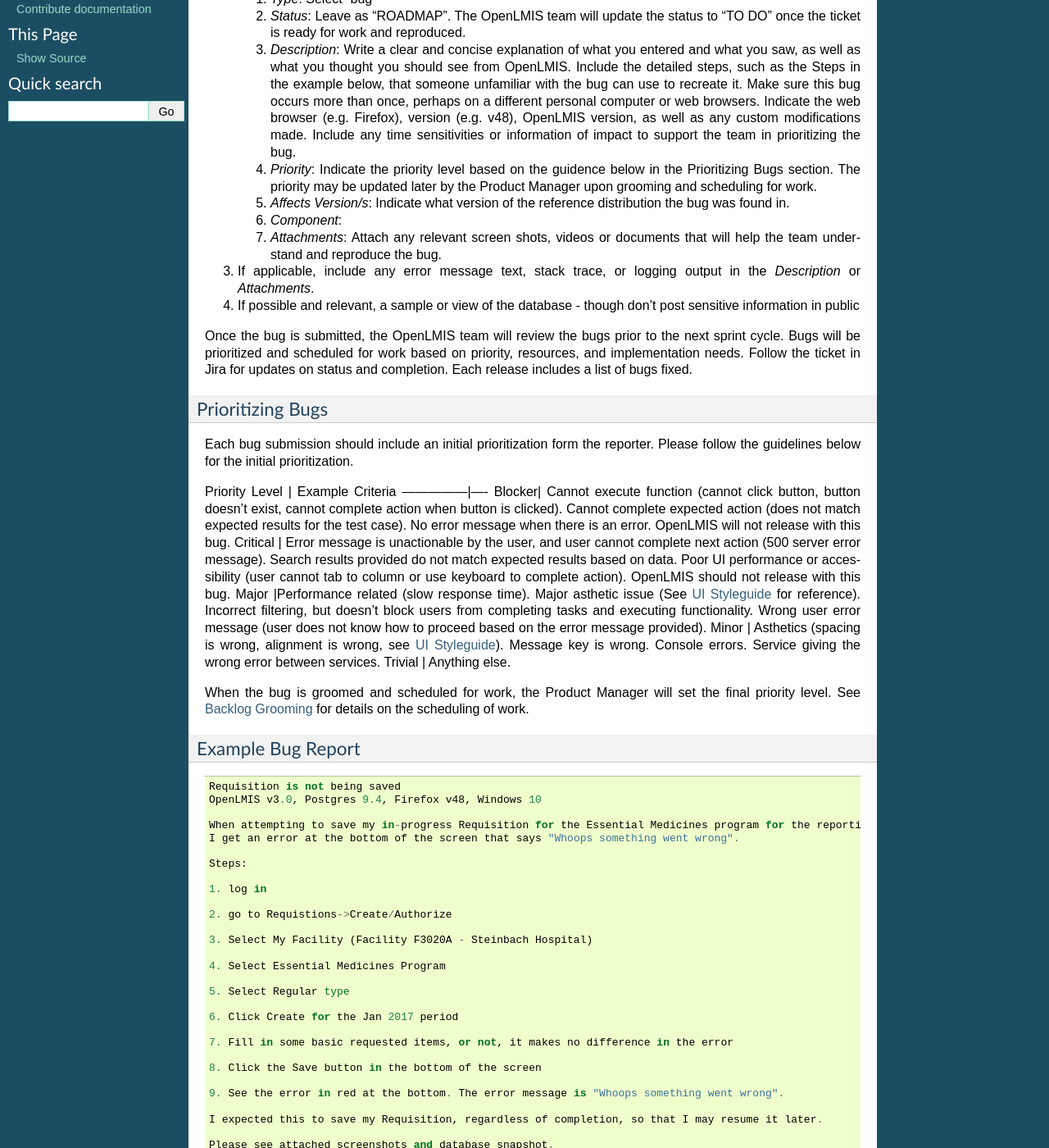
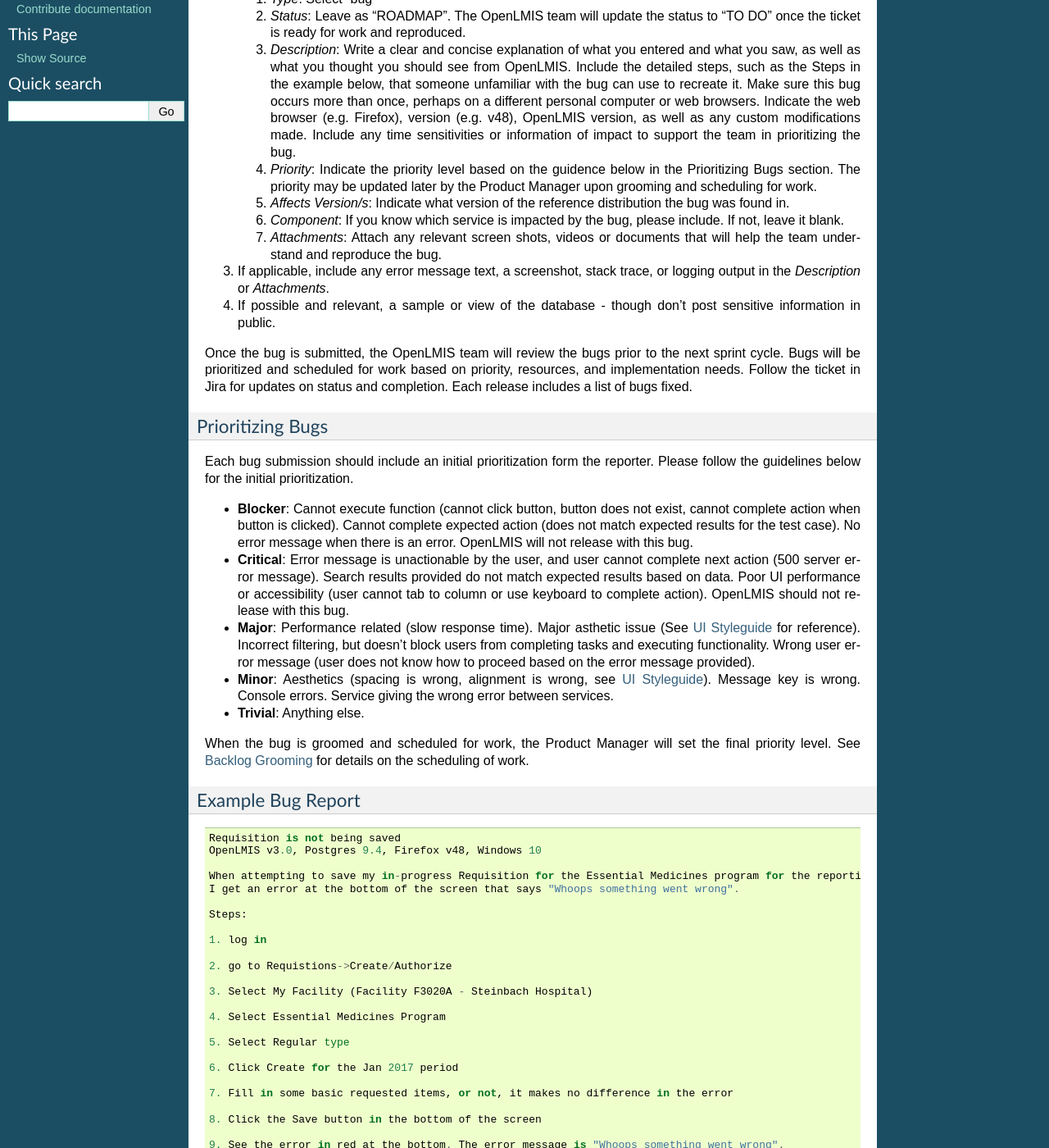
Before and after one commit to OpenLMIS/openlmis-ref-distro, a Sphinx documentation site: the page built from docs/source/contribute/contributionGuide.md, in a window 1280 px wide and 1400 px high, scrolled down 785 px. Shown: the whole window at 82% size. Built offline with Sphinx 7.4.7, drawn with Linux system fonts in a browser that asks for light colours; pages that are not in the unit, such as notebooks, are missing from menus; some of the changed text lies outside the part shown.

Commit message:
OLMIS-3467: Formatting fixes and minor edits on new triage content.

```diff
--- a/docs/source/contribute/contributionGuide.md
+++ b/docs/source/contribute/contributionGuide.md
@@ -36,10 +36,10 @@
 thought you should see from OpenLMIS. Include the detailed steps, such as the Steps in the example below, that someone unfamiliar with the bug can use to recreate it. Make sure this bug occurs more than once, perhaps on a different personal computer or web browsers. Indicate the web browser (e.g. Firefox), version (e.g. v48), OpenLMIS version, as well as any custom modifications made. Include any time sensitivities or information of impact to support the team in prioritizing the bug.
     4. _Priority_: Indicate the priority level based on the guidence below in the Prioritizing Bugs section. The priority may be updated later by the Product Manager upon grooming and scheduling for work.
     5. _Affects Version/s_: Indicate what version of the reference distribution the bug was found in.
-    6. _Component_:
+    6. _Component_: If you know which service is impacted by the bug, please include. If not, leave it blank.
     7. _Attachments_: Attach any relevant screen shots, videos or documents that will help the team understand and reproduce the bug.
-3. If applicable, include any error message text, stack trace, or logging output in the _Description_ or _Attachments_.
-4. If possible and relevant, a sample or view of the database - though don't post sensitive information in public
+3. If applicable, include any error message text, a screenshot, stack trace, or logging output in the _Description_ or _Attachments_.
+4. If possible and relevant, a sample or view of the database - though don't post sensitive information in public.
 
 Once the bug is submitted, the OpenLMIS team will review the bugs prior to the next sprint cycle. Bugs will be prioritized and scheduled for work based on priority, resources, and implementation needs. Follow the ticket in Jira for updates on status and completion. Each release includes a list of bugs fixed.
 
@@ -47,13 +47,11 @@
 
 Each bug submission should include an initial prioritization form the reporter. Please follow the guidelines below for the initial prioritization.
 
-Priority Level | Example Criteria
----------------|----
-Blocker| Cannot execute function (cannot click button, button doesn't exist, cannot complete action when button is clicked). Cannot complete expected action (does not match expected results for the test case). No error message when there is an error. OpenLMIS will not release with this bug.
-Critical | Error message is unactionable by the user, and user cannot complete next action (500 server error message). Search results provided do not match expected results based on data. Poor UI performance or accessibility (user cannot tab to column or use keyboard to complete action). OpenLMIS should not release with this bug.
-Major |Performance related (slow response time). Major asthetic issue (See [UI Styleguide](http://build.openlmis.org/job/OpenLMIS-ui-components/lastSuccessfulBuild/artifact/build/styleguide/section-3.html#!#kssref-3-3) for reference). Incorrect filtering, but doesn't block users from completing tasks and executing functionality. Wrong user error message (user does not know how to proceed based on the error message provided).
-Minor | Asthetics (spacing is wrong, alignment is wrong, see [UI Styleguide](http://build.openlmis.org/job/OpenLMIS-ui-components/lastSuccessfulBuild/artifact/build/styleguide/section-3.html#!#kssref-3-3)). Message key is wrong. Console errors. Service giving the wrong error between services.
-Trivial | Anything else.
+* **Blocker**: Cannot execute function (cannot click button, button does not exist, cannot complete action when button is clicked). Cannot complete expected action (does not match expected results for the test case). No error message when there is an error. OpenLMIS will not release with this bug.
+* **Critical**: Error message is unactionable by the user, and user cannot complete next action (500 server error message). Search results provided do not match expected results based on data. Poor UI performance or accessibility (user cannot tab to column or use keyboard to complete action). OpenLMIS should not release with this bug.
+* **Major**: Performance related (slow response time). Major asthetic issue (See [UI Styleguide](http://build.openlmis.org/job/OpenLMIS-ui-components/lastSuccessfulBuild/artifact/build/styleguide/section-3.html#!#kssref-3-3) for reference). Incorrect filtering, but doesn't block users from completing tasks and executing functionality. Wrong user error message (user does not know how to proceed based on the error message provided).
+* **Minor**: Aesthetics (spacing is wrong, alignment is wrong, see [UI Styleguide](http://build.openlmis.org/job/OpenLMIS-ui-components/lastSuccessfulBuild/artifact/build/styleguide/section-3.html#!#kssref-3-3)). Message key is wrong. Console errors. Service giving the wrong error between services.
+* **Trivial**: Anything else.
 
 When the bug is groomed and scheduled for work, the Product Manager will set the final priority level. See [Backlog Grooming](https://openlmis.atlassian.net/wiki/spaces/OP/pages/106627250/Backlog+Grooming) for details on the scheduling of work.
 
```
Also changed, not shown: other parts of docs/source/contribute/contributionGuide.md (+1 -1 lines).
